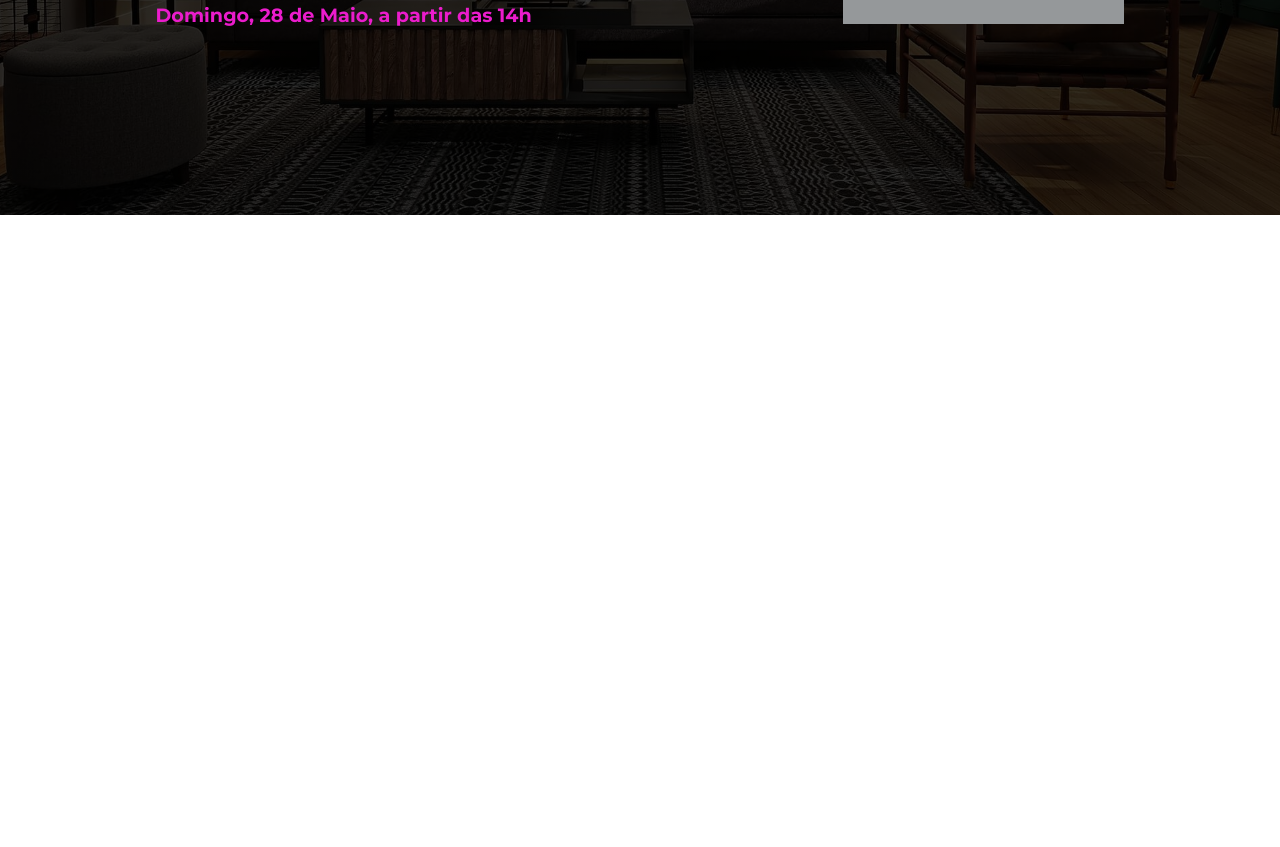
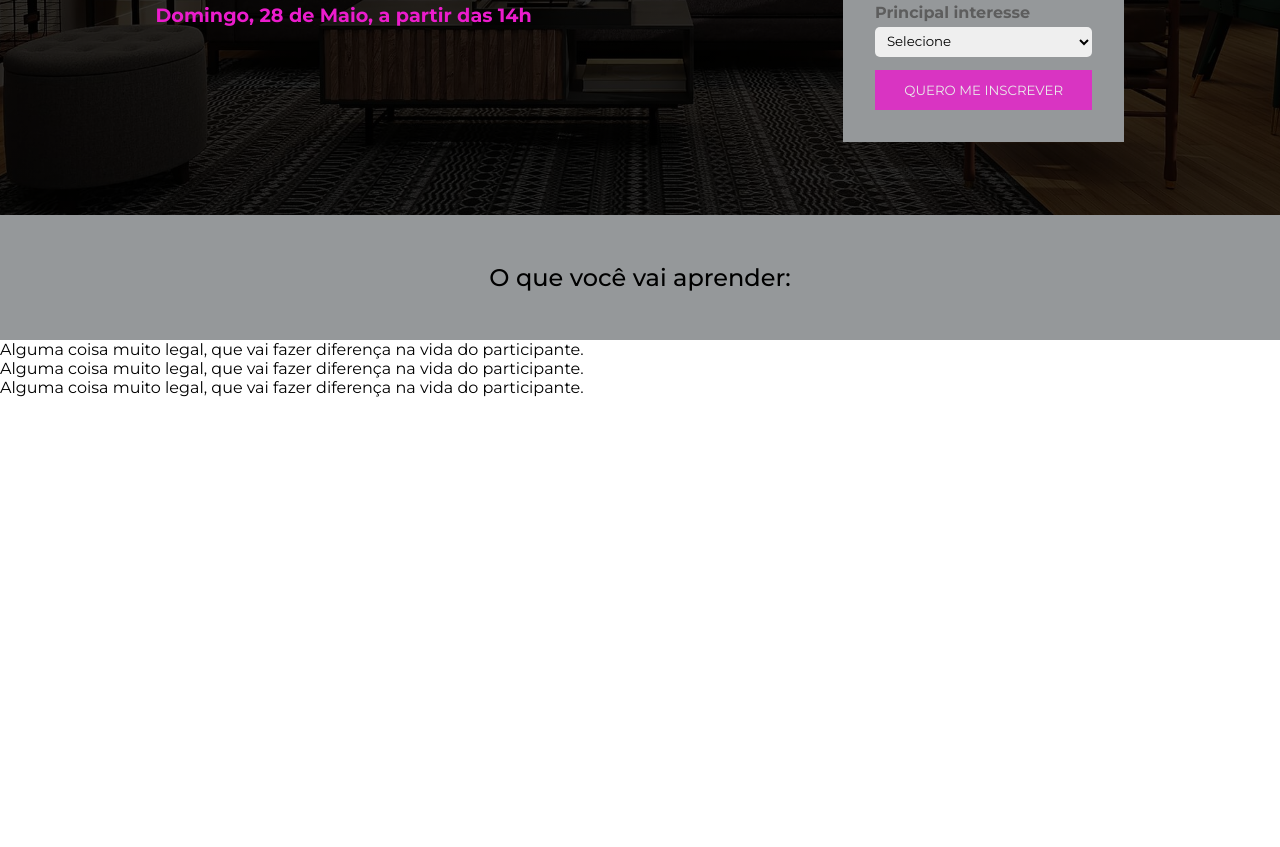
Before and after one commit to Tatiana-Paiva/LP--InDecor, a plain HTML site: page index.html in a window 1280 px wide. Shown: the part 465-1312 px from the top of the page. Before the commit the page ends 800 px from the top, so only its background shows below. Drawn offline with nearby package versions, Linux system fonts and the light colour scheme.

Commit message:
Aplicando CSS e HTML da section

```diff
--- a/css/style.css
+++ b/css/style.css
@@ -11,6 +11,10 @@
     margin: 0;
     padding: 0;
     box-sizing: border-box;
+}
+
+body {
+    padding-bottom: 500px;
 }
 
     /*Event-Form*/
@@ -58,3 +62,53 @@
        padding: 2em;
        max-width: 22%;
    }
+
+   #subscription-form p {
+       font-size: 1.5em;
+       color: var(--text-secondary);
+       margin-bottom: 1em ;
+   }
+
+  .form-group {
+      display: flex;
+      flex-direction: column;
+      margin-bottom: 0.8em;
+  }
+
+  .form-group label {
+      color: var(--text-tertiary);
+      margin-bottom: .3em;
+      font-weight: bold;
+  }
+
+  .form-group input,
+  .form-group select {
+      padding: 6px 8px;
+      border-radius: 5px;
+      border: none;
+      outline: none;
+  }
+
+  .btn {
+      background-color: var(--primary);
+      color: var(--text-color);
+      text-transform: uppercase;
+      width: 100%;
+      border: none;
+      padding: 12px;
+     cursor: pointer;
+     opacity: 0.8;
+  }
+
+  .btn:hover {
+      opacity: 1;
+  }
+
+  /*Benefits section*/
+
+  #key-benefits h2 {
+      background-color: var(--secondary);
+      text-align: center;
+      padding: 2em;
+      font-weight: 500;
+  }
--- a/index.html
+++ b/index.html
@@ -66,6 +66,34 @@
         </div>
 
     </header>
+    <section id="key-benefits">
+        <h2>O que você vai aprender:</h2>
+        <div class="benefits">
+        <div class="benefit">
+        <div id="benefit-1" class="benefit-img">
+        </div>
+        <p>
+            Alguma coisa muito legal, que vai fazer diferença na vida do participante.
+        </p>
+        </div>
+        </div>
+        <div class="benefit">
+        <div id="benefit-1" class="benefit-img">
+        </div>
+         <p>
+                Alguma coisa muito legal, que vai fazer diferença na vida do participante.
+        </p>
+        </div>
+        <div class="benefit">
+        <div id="benefit-1" class="benefit-img">
+                </div>
+                <p>
+                    Alguma coisa muito legal, que vai fazer diferença na vida do participante.
+                </p>
+                </div>
+
+    </section>
+
 
 </body>
 </html>
```
